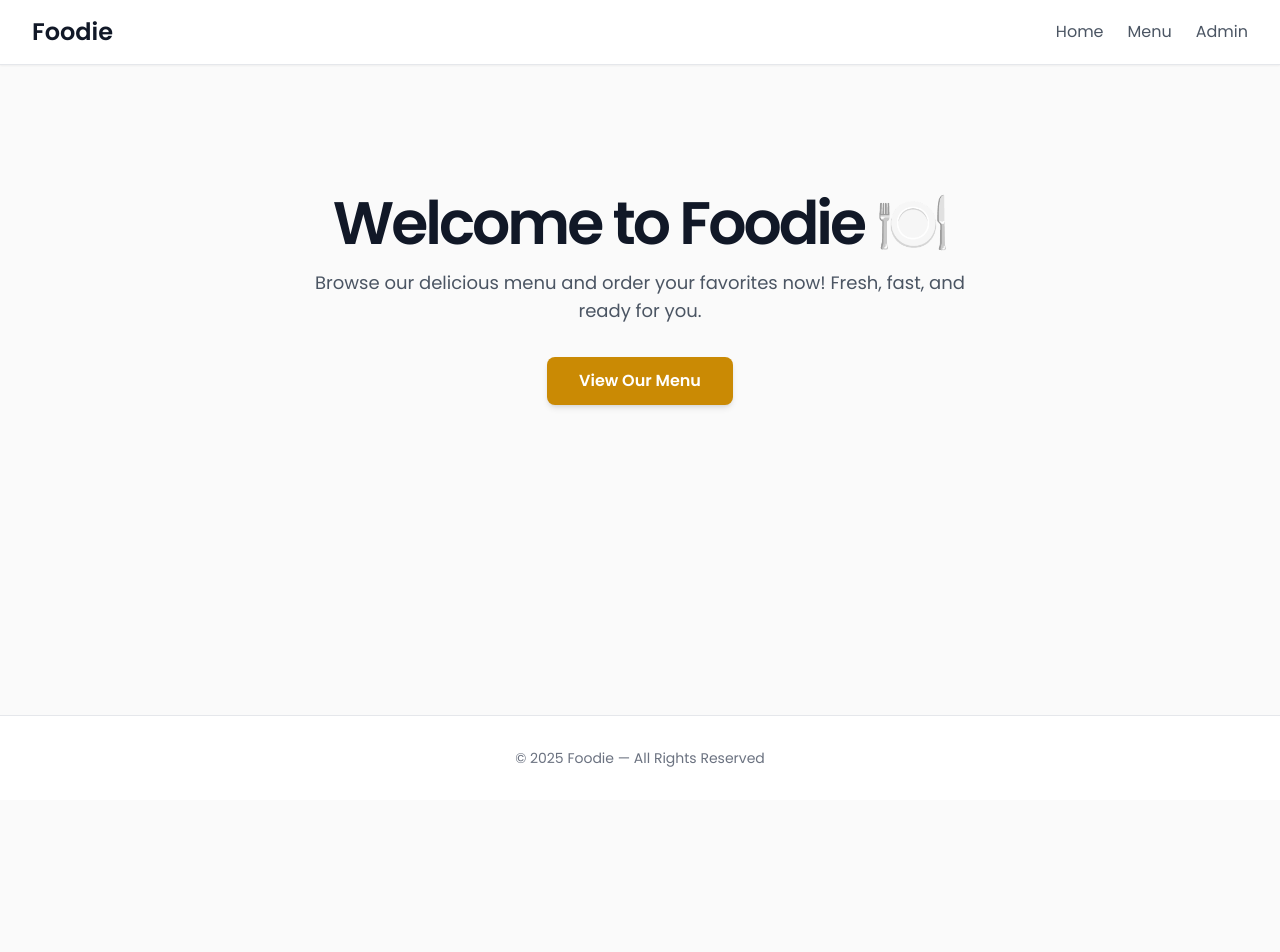
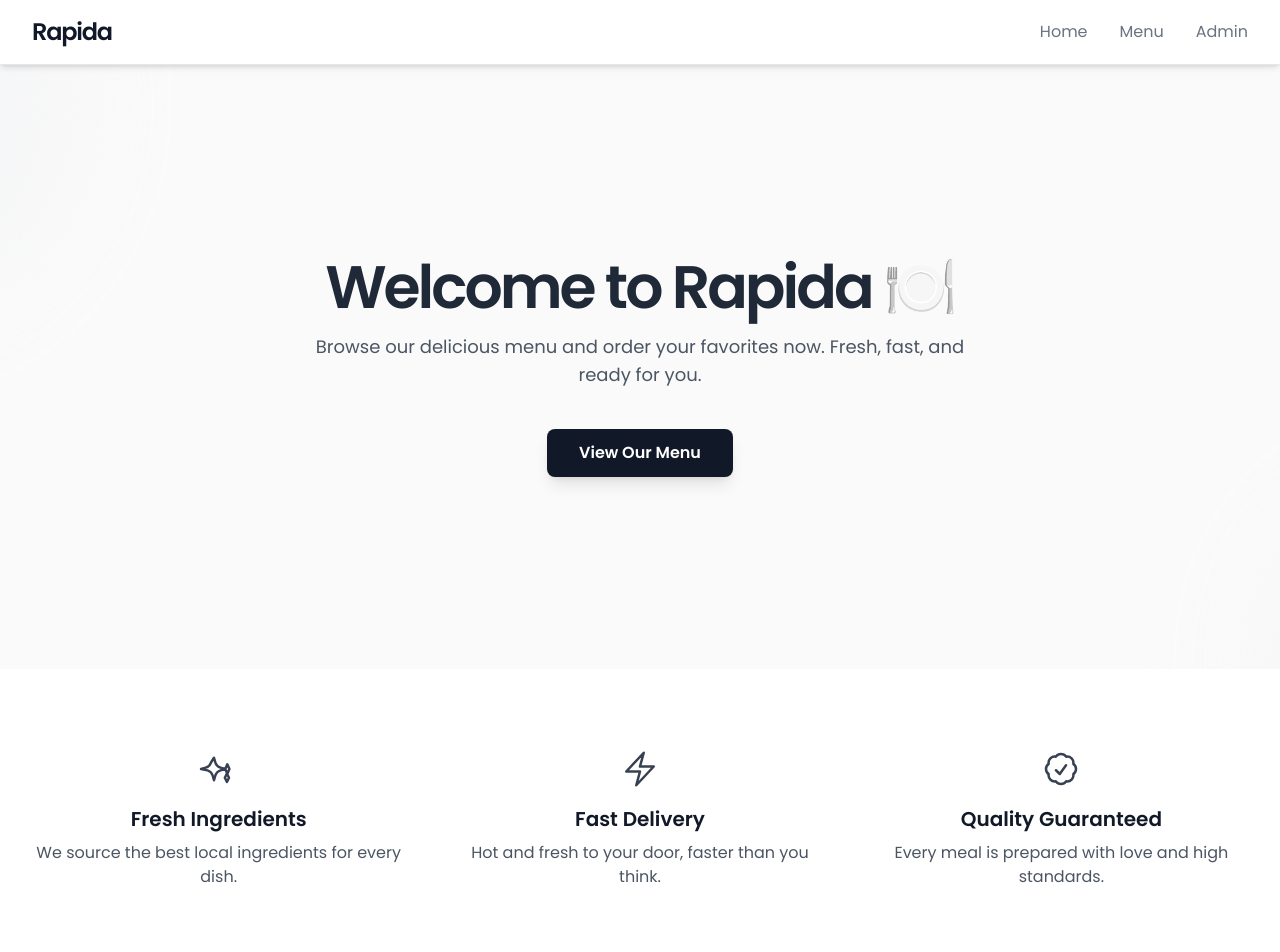
Before and after one commit to rovxn/Rapida-App, a React (Vite) app: page / in a window 1280 px wide. Shown: the top 952 px of the page. Before the commit the page ends 800 px from the top, so only its background shows below. Built offline with nearby package versions, Linux system fonts and the light colour scheme.

Commit message:
page reimagined

```diff
--- a/index.html
+++ b/index.html
@@ -4,7 +4,7 @@
     <meta charset="UTF-8" />
     <link rel="icon" type="image/svg+xml" href="/vite.svg" />
     <meta name="viewport" content="width=device-width, initial-scale=1.0" />
-    <title>food-order-app</title>
+    <title>Rapida App</title>
   </head>
   <body>
     <div id="root"></div>
--- a/src/components/Footer.jsx
+++ b/src/components/Footer.jsx
@@ -1,8 +1,33 @@
 export default function Footer() {
   return (
-    <footer className="bg-white dark:bg-gray-800 border-t border-gray-200 dark:border-gray-700 text-center py-8">
-      <div className="container mx-auto px-4 sm:px-6 lg:px-8 text-sm text-gray-500 dark:text-gray-400 font-poppins">
-        © 2025 Foodie — All Rights Reserved
+    <footer className="bg-white dark:bg-gray-900 border-t border-gray-200 dark:border-gray-700 py-8">
+      <div className="container mx-auto px-4 sm:px-6 lg:px-8">
+        <div className="flex flex-col sm:flex-row justify-between items-center space-y-4 sm:space-y-0">
+
+          {/* Left Side: Copyright */}
+          <div className="text-sm text-gray-500 dark:text-gray-400 font-poppins">
+            © 2025 Rapida — All Rights Reserved {/* <-- Name updated here */}
+          </div>
+
+          {/* Right Side: Developer & Project Info */}
+          <div className="text-sm text-gray-500 dark:text-gray-400 font-poppins text-center sm:text-right">
+            <p>
+              Created by{' '}
+              <a
+                href="https://rovn.me"
+                target="_blank"
+                rel="noopener noreferrer"
+                className="font-semibold text-gray-700 dark:text-gray-200 hover:text-gray-900 dark:hover:text-white transition-colors duration-200"
+              >
+                Rovn.me
+              </a>
+            </p>
+            <p className="text-xs text-gray-400 dark:text-gray-500 mt-1">
+              As part of Entri Elevate FSD Mini Project
+            </p>
+          </div>
+
+        </div>
       </div>
     </footer>
   );
--- a/src/components/Navbar.jsx
+++ b/src/components/Navbar.jsx
@@ -1,28 +1,48 @@
 export default function Navbar() {
   return (
-    <nav className="bg-white dark:bg-gray-800 shadow-sm border-b border-gray-200 dark:border-gray-700 sticky top-0 z-50">
+    // Used a darker background for dark mode and a slightly stronger shadow
+    <nav className="bg-white dark:bg-gray-900 shadow-md border-b border-gray-200 dark:border-gray-700 sticky top-0 z-50">
       <div className="container mx-auto px-4 sm:px-6 lg:px-8 flex justify-between items-center py-4">
-        <h1 className="font-bold text-2xl text-gray-900 dark:text-white">
-          Foodie
-        </h1>
-        <div className="flex gap-6">
+        {/* Logo:
+          - Changed text to "Rapida"
+          - Wrapped in an <a> tag to link to home
+          - Styled with tracking-tighter for a modern "logotype" feel
+        */}
+        <a
+          href="/"
+          className="font-bold text-2xl text-gray-900 dark:text-white font-poppins tracking-tighter"
+        >
+          Rapida
+        </a>
+
+        {/* Navigation Links:
+          - Increased gap-8 for more breathing room
+          - Added `relative` and `group` to each link to allow for the animation
+        */}
+        <div className="flex gap-8">
           <a
             href="/"
-            className="font-poppins font-medium text-gray-600 dark:text-gray-300 hover:text-yellow-600 dark:hover:text-yellow-400 transition-colors duration-300"
+            className="relative group font-poppins font-medium text-gray-500 dark:text-gray-400 hover:text-gray-900 dark:hover:text-white transition-colors duration-300"
           >
             Home
+            {/* Animated underline */}
+            <span className="absolute left-0 -bottom-1 h-0.5 bg-gray-900 dark:bg-white w-0 transition-all duration-300 group-hover:w-full"></span>
           </a>
           <a
             href="/menu"
-            className="font-poppins font-medium text-gray-600 dark:text-gray-300 hover:text-yellow-600 dark:hover:text-yellow-400 transition-colors duration-300"
+            className="relative group font-poppins font-medium text-gray-500 dark:text-gray-400 hover:text-gray-900 dark:hover:text-white transition-colors duration-300"
           >
             Menu
+            {/* Animated underline */}
+            <span className="absolute left-0 -bottom-1 h-0.5 bg-gray-900 dark:bg-white w-0 transition-all duration-300 group-hover:w-full"></span>
           </a>
           <a
             href="/admin"
-            className="font-poppins font-medium text-gray-600 dark:text-gray-300 hover:text-yellow-600 dark:hover:text-yellow-400 transition-colors duration-300"
+            className="relative group font-poppins font-medium text-gray-500 dark:text-gray-400 hover:text-gray-900 dark:hover:text-white transition-colors duration-3D00"
           >
             Admin
+            {/* Animated underline */}
+            <span className="absolute left-0 -bottom-1 h-0.5 bg-gray-900 dark:bg-white w-0 transition-all duration-300 group-hover:w-full"></span>
           </a>
         </div>
       </div>
--- a/src/pages/Home.jsx
+++ b/src/pages/Home.jsx
@@ -1,21 +1,128 @@
+import React from 'react'; // Added import for SVGs
+
+// Simple SVG Icons for the features section
+const FeatureIconFresh = () => (
+  <svg
+    className="w-10 h-10 text-gray-700 dark:text-gray-300"
+    fill="none"
+    viewBox="0 0 24 24"
+    strokeWidth="1.5"
+    stroke="currentColor"
+  >
+    <path
+      strokeLinecap="round"
+      strokeLinejoin="round"
+      d="M9.813 15.904L9 18.75l-.813-2.846a4.5 4.5 0 00-3.09-3.09L1.25 12l2.846-.813a4.5 4.5 0 003.09-3.09L9 5.25l.813 2.846a4.5 4.5 0 003.09 3.09L15.75 12l-2.846.813a4.5 4.5 0 00-3.09 3.09zM18.25 12L17 14.833 15.75 12 17 9.167 18.25 12zM18 17.25l-1.25 2.5-1.25-2.5 1.25-2.5 1.25 2.5z"
+    />
+  </svg>
+);
+
+const FeatureIconFast = () => (
+  <svg
+    className="w-10 h-10 text-gray-700 dark:text-gray-300"
+    fill="none"
+    viewBox="0 0 24 24"
+    strokeWidth="1.5"
+    stroke="currentColor"
+  >
+    <path
+      strokeLinecap="round"
+      strokeLinejoin="round"
+      d="M3.75 13.5l10.5-11.25L12 10.5h8.25L9.75 21.75 12 13.5H3.75z"
+    />
+  </svg>
+);
+
+const FeatureIconQuality = () => (
+  <svg
+    className="w-10 h-10 text-gray-700 dark:text-gray-300"
+    fill="none"
+    viewBox="0 0 24 24"
+    strokeWidth="1.5"
+    stroke="currentColor"
+  >
+    <path
+      strokeLinecap="round"
+      strokeLinejoin="round"
+      d="M9 12.75L11.25 15 15 9.75M21 12c0 1.268-.63 2.39-1.593 3.068a3.745 3.745 0 01-1.043 3.296 3.745 3.745 0 01-3.296 1.043A3.745 3.745 0 0112 21c-1.268 0-2.39-.63-3.068-1.593a3.746 3.746 0 01-3.296-1.043 3.745 3.745 0 01-1.043-3.296A3.745 3.745 0 013 12c0-1.268.63-2.39 1.593-3.068a3.745 3.745 0 011.043-3.296 3.746 3.746 0 013.296-1.043A3.745 3.745 0 0112 3c1.268 0 2.39.63 3.068 1.593a3.746 3.746 0 013.296 1.043 3.746 3.746 0 011.043 3.296A3.745 3.745 0 0121 12z"
+    />
+  </svg>
+);
+
 export default function Home() {
   return (
-    <div className="container mx-auto px-4 sm:px-6 lg:px-8 relative z-10">
-      <div className="text-center py-24 md:py-32">
-        <h2 className="text-4xl md:text-6xl font-extrabold text-gray-900 dark:text-white tracking-tighter mb-4">
-          Welcome to Foodie 🍽️
+    <main>
+      {/* --- HERO SECTION --- */}
+      <section className="container mx-auto px-4 sm:px-6 lg:px-8 relative z-10 overflow-hidden">
+        {/* Background decorative blobs */}
+        <div className="absolute inset-0 -z-10" aria-hidden="true">
+          <div className="absolute -top-1/4 -left-1/4 w-96 h-96 bg-gray-100 rounded-full filter blur-3xl opacity-70 dark:bg-gray-800 dark:opacity-50" />
+          <div className="absolute -bottom-1/4 -right-1/4 w-80 h-80 bg-gray-100 rounded-full filter blur-3xl opacity-70 dark:bg-gray-800 dark:opacity-50" />
+        </div>
+
+        <div className="text-center py-32 md:py-48">
+          <h2 className="text-4xl md:text-6xl font-extrabold text-gray-800 dark:text-gray-100 tracking-tighter mb-4 font-poppins">
+            Welcome to Rapida 🍽️ {/* <-- Name updated here */}
           </h2>
-        <p className="max-w-2xl mx-auto text-lg text-gray-600 dark:text-gray-400 font-poppins">
-          Browse our delicious menu and order your favorites now! Fresh, fast,
+          <p className="max-w-2xl mx-auto text-lg text-gray-600 dark:text-gray-300 font-poppins">
+            Browse our delicious menu and order your favorites now. Fresh, fast,
             and ready for you.
           </p>
           <a
             href="/menu"
-          className="mt-8 inline-block bg-yellow-600 text-white px-8 py-3 rounded-lg font-poppins font-semibold hover:bg-yellow-700 shadow-md hover:shadow-lg transition-all duration-300"
+            className="mt-10 inline-block bg-gray-900 text-white px-8 py-3 rounded-lg font-poppins font-semibold
+                      hover:bg-gray-700 shadow-lg hover:shadow-xl
+                      dark:bg-white dark:text-gray-900 dark:hover:bg-gray-200
+                      transition-all duration-300 transform hover:-translate-y-0.5"
           >
             View Our Menu
           </a>
         </div>
+      </section>
+
+      {/* --- FEATURES SECTION --- */}
+      <section className="py-20 bg-white dark:bg-gray-900">
+        <div className="container mx-auto px-4 sm:px-6 lg:px-8">
+          <div className="grid grid-cols-1 md:grid-cols-3 gap-12 text-center">
+            {/* Feature 1 */}
+            <div className="flex flex-col items-center">
+              <div className="flex-shrink-0 mb-4">
+                <FeatureIconFresh />
               </div>
+              <h3 className="text-xl font-semibold text-gray-900 dark:text-white font-poppins mb-2">
+                Fresh Ingredients
+              </h3>
+              <p className="text-gray-600 dark:text-gray-400 font-poppins">
+                We source the best local ingredients for every dish.
+              </p>
+            </div>
+            {/* Feature 2 */}
+            <div className="flex flex-col items-center">
+              <div className="flex-shrink-0 mb-4">
+                <FeatureIconFast />
+              </div>
+              <h3 className="text-xl font-semibold text-gray-900 dark:text-white font-poppins mb-2">
+                Fast Delivery
+              </h3>
+              <p className="text-gray-600 dark:text-gray-400 font-poppins">
+                Hot and fresh to your door, faster than you think.
+              </p>
+            </div>
+            {/* Feature 3 */}
+            <div className="flex flex-col items-center">
+              <div className="flex-shrink-0 mb-4">
+                <FeatureIconQuality />
+              </div>
+              <h3 className="text-xl font-semibold text-gray-900 dark:text-white font-poppins mb-2">
+                Quality Guaranteed
+              </h3>
+              <p className="text-gray-600 dark:text-gray-400 font-poppins">
+                Every meal is prepared with love and high standards.
+              </p>
+            </div>
+          </div>
+        </div>
+      </section>
+    </main>
   );
 }
```
Also changed, not shown: src/components/ProductCard.jsx (+28 -8 lines), src/pages/Admin.jsx (+17 -10 lines), src/pages/Menu.jsx (+21 -8 lines). Lines whose indentation alone changed are shown as unchanged.
